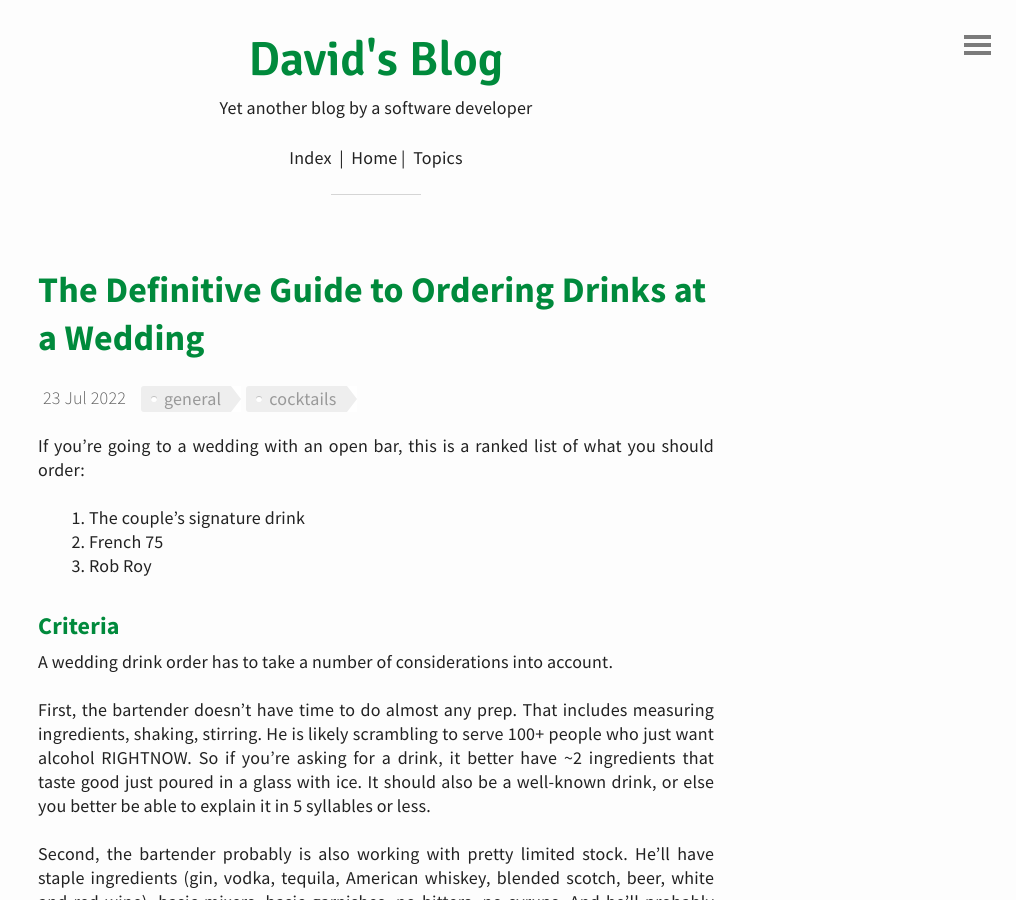
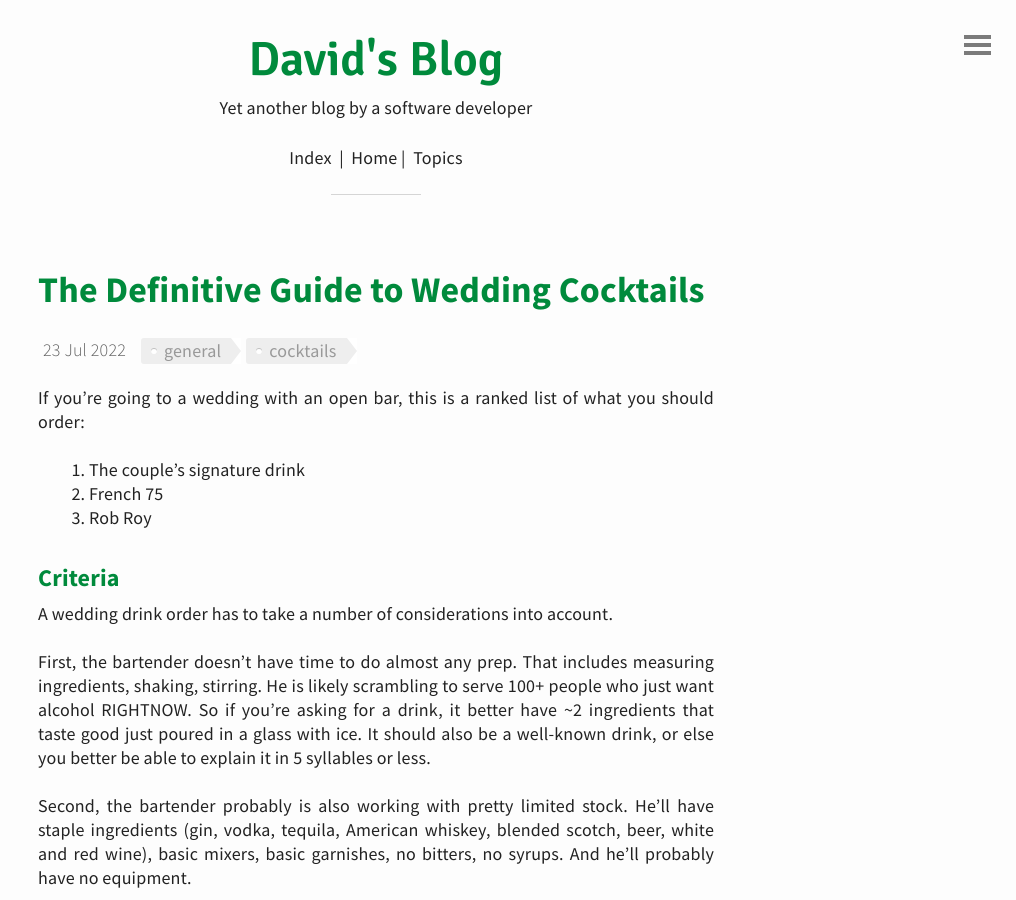
Before and after one commit to davidlaprade/davidlaprade.github.io, a Jekyll site: the page built from _posts/2022-01-01-the-definitive-guide-to-wedding-cocktails.md, in a window 1280 px wide and 900 px high. Shown: the whole window, without its empty margins (264-1280 px from the left). Built offline with Jekyll 4.4.1, drawn with Linux system fonts in a browser that asks for light colours; comment, search, counter and statistics services are not loaded.

Commit message:
Fix incorrect title

```diff
--- a/_posts/2022-01-01-the-definitive-guide-to-wedding-cocktails.md
+++ b/_posts/2022-01-01-the-definitive-guide-to-wedding-cocktails.md
@@ -1,5 +1,5 @@
 ---
-title: "The Definitive Guide to Ordering Drinks at a Wedding"
+title: "The Definitive Guide to Wedding Cocktails"
 tags: general cocktails
 date: "2022-07-23"
 excerpt: Because I just went to a wedding for the first time in three years.
```
